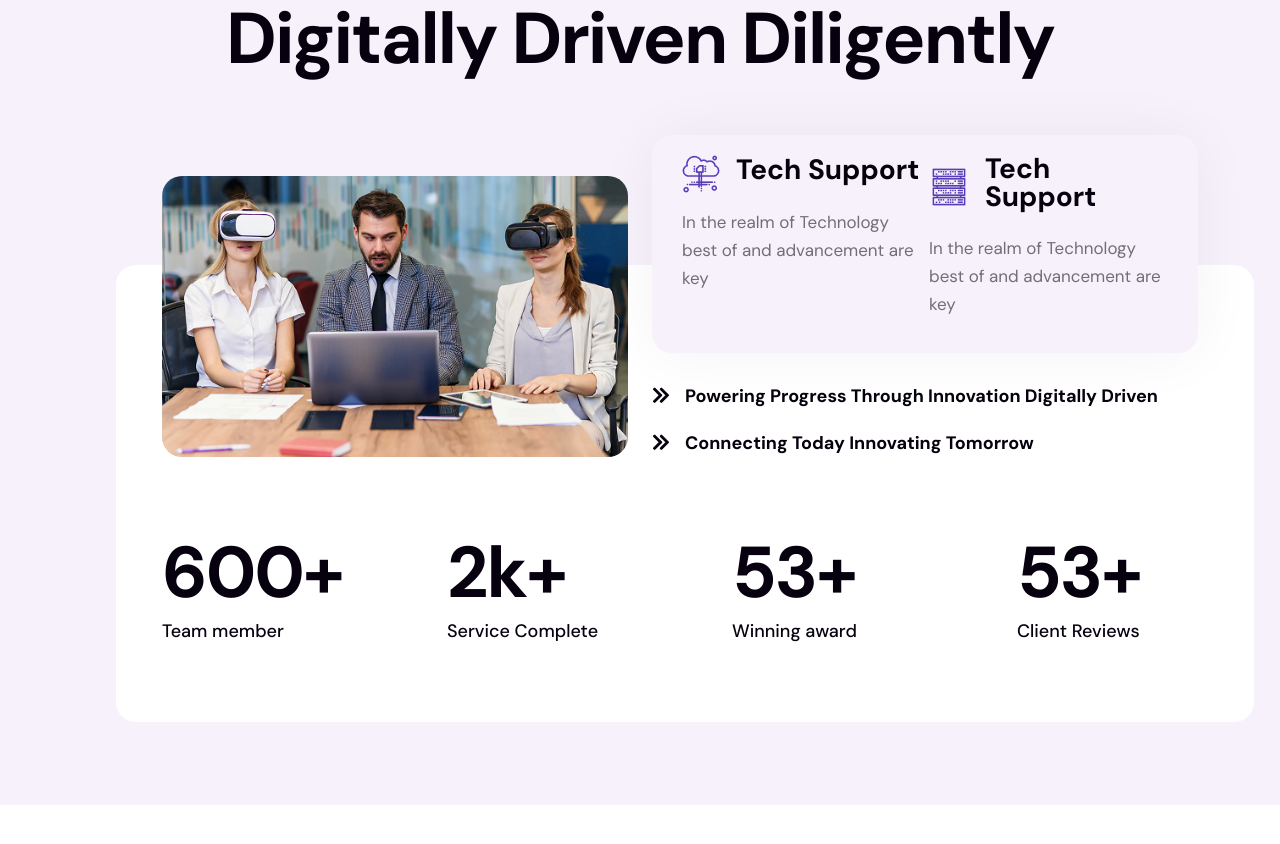
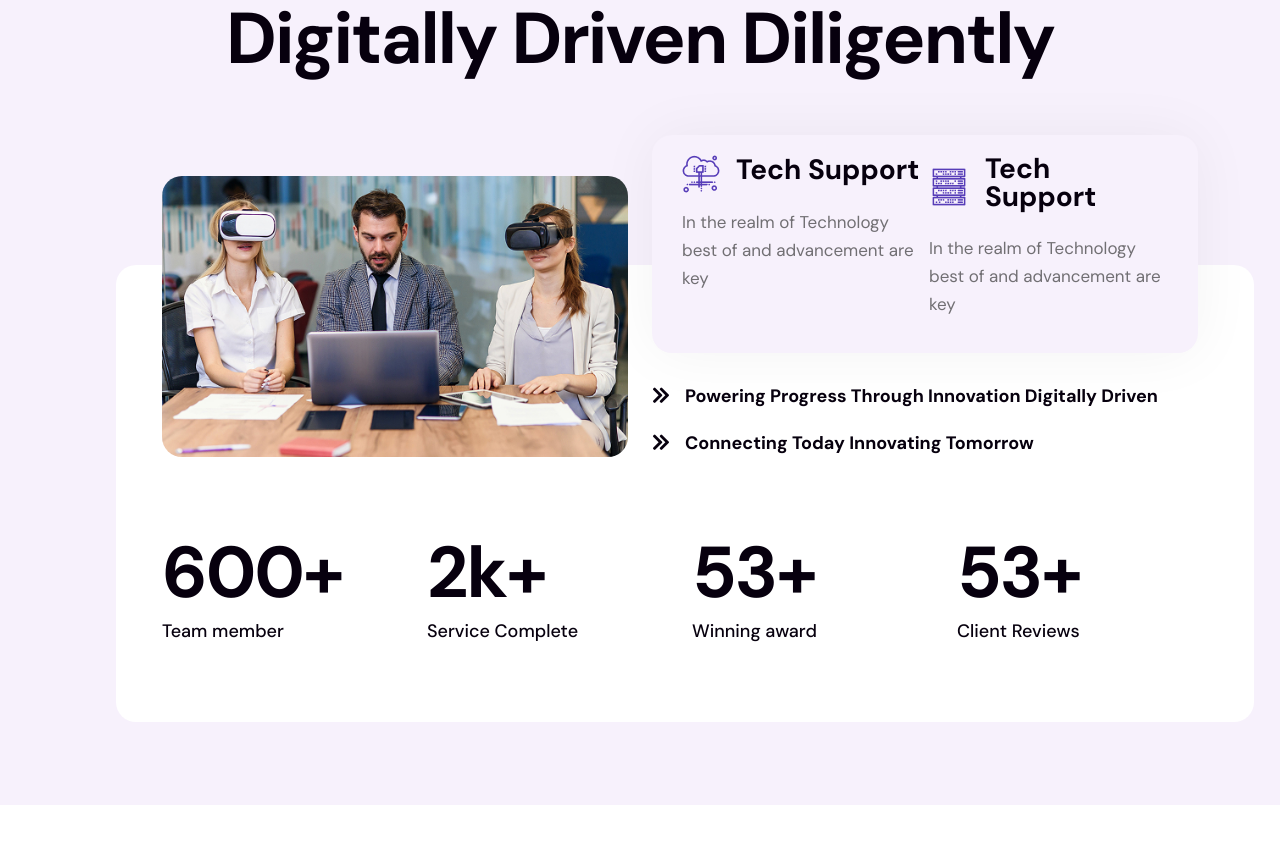
Before and after one commit to al-jabir/techure, a website: page index.html in a window 1280 px wide. Shown: the part 1920-2764 px from the top of the page. Drawn offline with Linux system fonts and the light colour scheme.

Commit message:
Update hero section layout and adjust visibility for social icons

```diff
--- a/index.html
+++ b/index.html
@@ -64,7 +64,7 @@
           <img src="assets/images/shape/hs-2.png" alt="" />
         </div>
       </div>
-      <div class="aj-hero-social p-absolute d-none d-lg-block">
+      <div class="aj-hero-social p-absolute d-none d-xl-block">
         <li>
           <a href="#"><i class="fab fa-facebook"></i></a>
         </li>
@@ -86,7 +86,7 @@
               Tech Excellence
             </h1>
           </div>
-          <div class="col-lg-3 col-md-6 order-md-2">
+          <div class="col-lg-3 col-md-6">
             <div class="aj-hero-left mb-40">
               <div class="aj-hero-video mb-30 p-relative">
                 <div class="aj-video__icon aj-video__icon-2 p-absolute">
@@ -112,7 +112,7 @@
               </div>
             </div>
           </div>
-          <div class="col-lg-6 order-md-1 text-md-center">
+          <div class="col-lg-6">
             <div class="aj-hero-image p-relative">
               <img src="assets/images/hero/hero-img.jpg" alt="" />
               <div class="aj-hero-btn p-absolute">
@@ -123,7 +123,7 @@
               </div>
             </div>
           </div>
-          <div class="col-lg-3 col-md-6 order-md-3">
+          <div class="col-lg-3 col-md-6">
             <div class="aj-hero-right mb-80">
               <div class="aj-hero-counter">
                 <div class="aj-hero-counter__item">
@@ -328,31 +328,32 @@
                 </ul>
               </div>
             </div>
-            <div class="col-lg-12 mt-80 ml-80">
-              <div class="row">
-                <div class="col-lg-3">
+          </div>
+
+          <div class="aj-about-counter ml-80">
+            <div class="row justify-content-center mt-80">
+              <div class="col-md-3">
                 <div class="aj-about-count">
                   <h2>600+</h2>
                   <p>Team member</p>
                 </div>
               </div>
-                <div class="col-lg-3">
+              <div class="col-md-3">
                 <div class="aj-about-count">
                   <h2>2k+</h2>
                   <p>Service Complete</p>
                 </div>
               </div>
-                <div class="col-lg-3">
+              <div class="col-md-3">
                 <div class="aj-about-count">
                   <h2>53+</h2>
                   <p>Winning award</p>
                 </div>
               </div>
-                <div class="col-lg-3">
+              <div class="col-md-3">
                 <div class="aj-about-count">
                   <h2>53+</h2>
                   <p>Client Reviews</p>
-                  </div>
                 </div>
               </div>
             </div>
```
Lines whose indentation alone changed are shown as unchanged.
